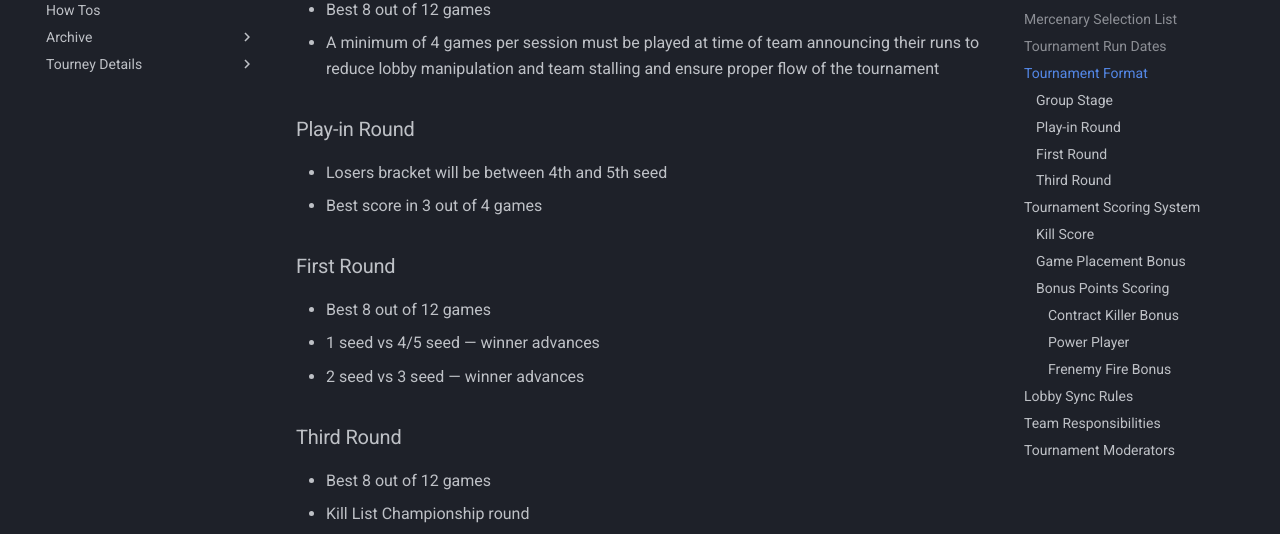
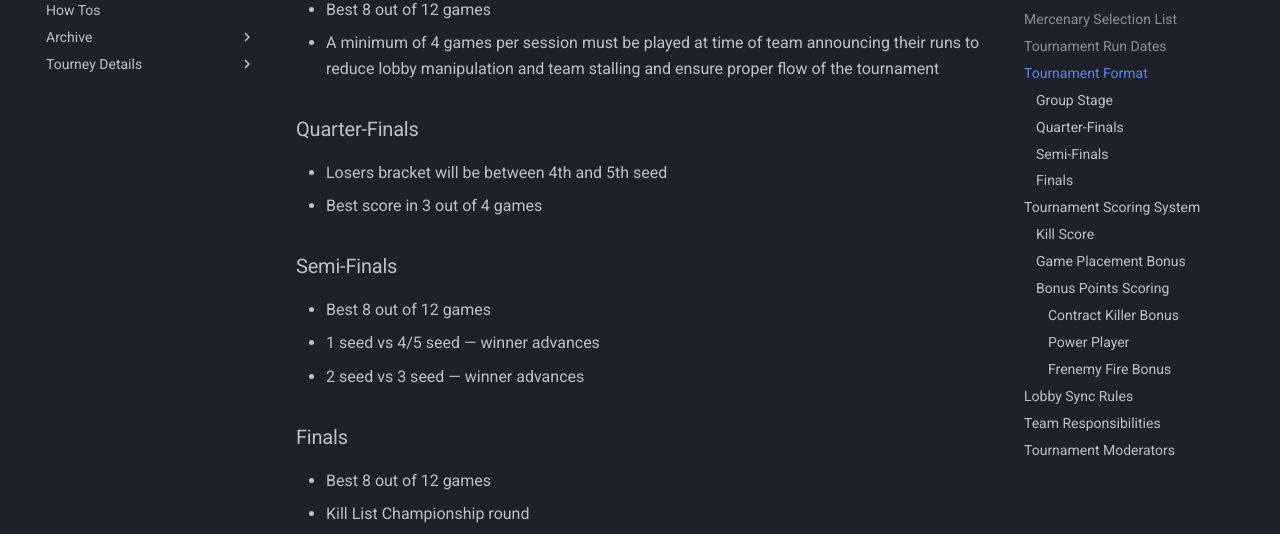
Before and after one commit to WZTourney/wztourney.github.io, an MkDocs documentation site: the page built from docs/index.md, in a window 1280 px wide and 900 px high, scrolled down 2674 px. Shown: the part 143-677 px from the top of the window. Built offline with MkDocs 1.6.1 and Material for MkDocs 9.7.7, drawn with Linux system fonts in a browser that asks for light colours.

Commit message:
modified tourney details

```diff
--- a/docs/Tourney Details/format.md
+++ b/docs/Tourney Details/format.md
@@ -8,19 +8,19 @@
 - Top team will get a bye
 -->
 
-## Play-in Round
+## Quarter-Finals
 
 - Losers bracket will be between 4th and 5th seed
 - Best score in 3 out of 4 games
 
 
-## First Round
+## Semi-Finals
 
 - Best 8 out of 12 games
 - 1 seed vs 4/5 seed — winner advances
 - 2 seed vs 3 seed — winner advances
 
-## Third Round
+## Finals
 
 - Best 8 out of 12 games
 - Kill List Championship round
--- a/docs/index.md
+++ b/docs/index.md
@@ -69,19 +69,19 @@ These Mercenaries will be selected by draft. Date of draft is Wednesday, April 3
 - Top team will get a bye
 -->
 
-### Play-in Round
+### Quarter-Finals
 
 - Losers bracket will be between 4th and 5th seed
 - Best score in 3 out of 4 games
 
 
-### First Round
+### Semi-Finals
 
 - Best 8 out of 12 games
 - 1 seed vs 4/5 seed — winner advances
 - 2 seed vs 3 seed — winner advances
 
-### Third Round
+### Finals
 
 - Best 8 out of 12 games
 - Kill List Championship round
```
